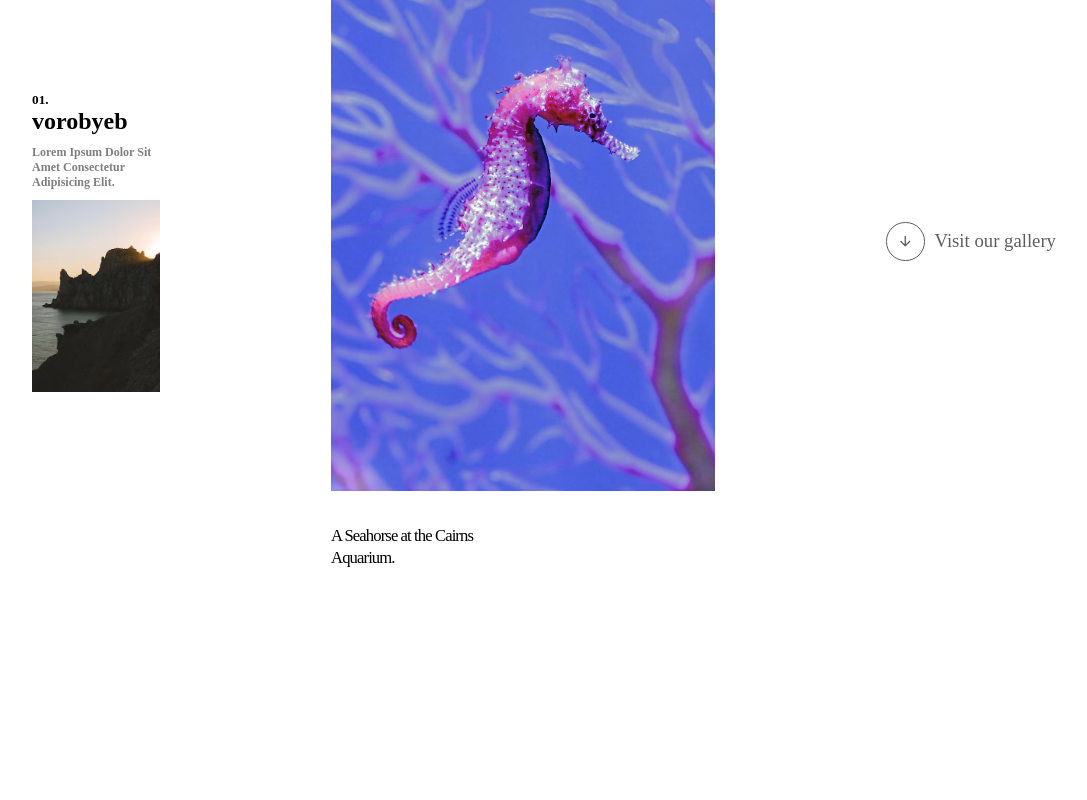
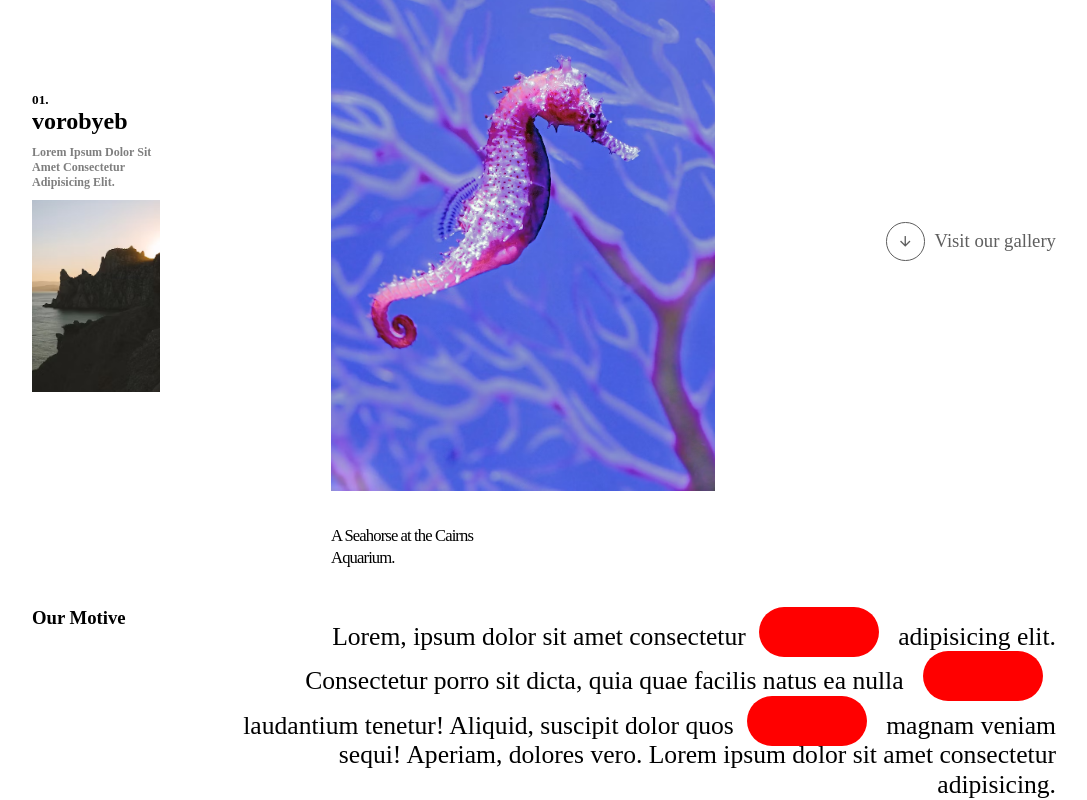
Before and after one commit to sif1t/Aquarium, a plain HTML site: page index.html in a window 1280 px wide. Shown: the part 372-1172 px from the top of the page, without its empty margins (96-1183 px from the left). Before the commit the page ends 940 px from the top, so only its background shows below. Drawn offline with nearby package versions, Linux system fonts and the light colour scheme.

Commit message:
motive section start

```diff
--- a/index.html
+++ b/index.html
@@ -54,6 +54,11 @@
              </div>
         </div>
     <!-- hero end  -->
+    <!-- motive start  -->
+        <div id="motive">
+            <h3>Our Motive</h3>
+            <p>Lorem, ipsum dolor sit amet consectetur<span id="onespan"></span> adipisicing elit.  Consectetur porro sit dicta, quia quae facilis natus ea nulla  <span id="twospan"></span>laudantium tenetur! Aliquid, suscipit dolor quos<span id="threespan"></span> magnam veniam sequi! Aperiam, dolores vero. Lorem ipsum dolor sit amet consectetur adipisicing.</p>
+        </div>
 
     </div>
 </body>
--- a/style.css
+++ b/style.css
@@ -11,7 +11,7 @@ html,body{
 #main{
     width: 100%;
 }
-/* navbar start */
+/* home start */
 #nav{
     position: relative;
     display: flex;
@@ -37,7 +37,9 @@ html,body{
    transform: translate(-50%,-50%);
 }
 
-/* hero  */
+/* home end  */
+
+/* hero  start */
 #hero{
     display: flex;
     justify-content: space-between;
@@ -130,3 +132,40 @@ html,body{
     font-weight: 100;
     color: #5e5e5e;
 }
+/* hero end  */
+
+/* motive start  */
+
+#motive{
+    margin-top: 3vw;
+    display: flex;
+    justify-content: space-between;
+    padding: 0vw  10vw;
+}
+#motive p{
+    position: relative;
+    right: 0;
+    width: 80%;
+    text-align: right;
+    font-size: 2vw;
+}
+#motive span{
+   display: inline-block;
+   margin: 0 13PX;
+   margin-bottom: -12.5px;
+   border-radius: 100PX;
+   background-color: RED;
+}
+
+#onespan{
+    width: 120PX;
+   height: 50PX;
+}
+#twospan{
+    width: 120PX;
+   height: 50PX;
+}
+#threespan{
+    width: 120PX;
+   height: 50PX;
+}
```
